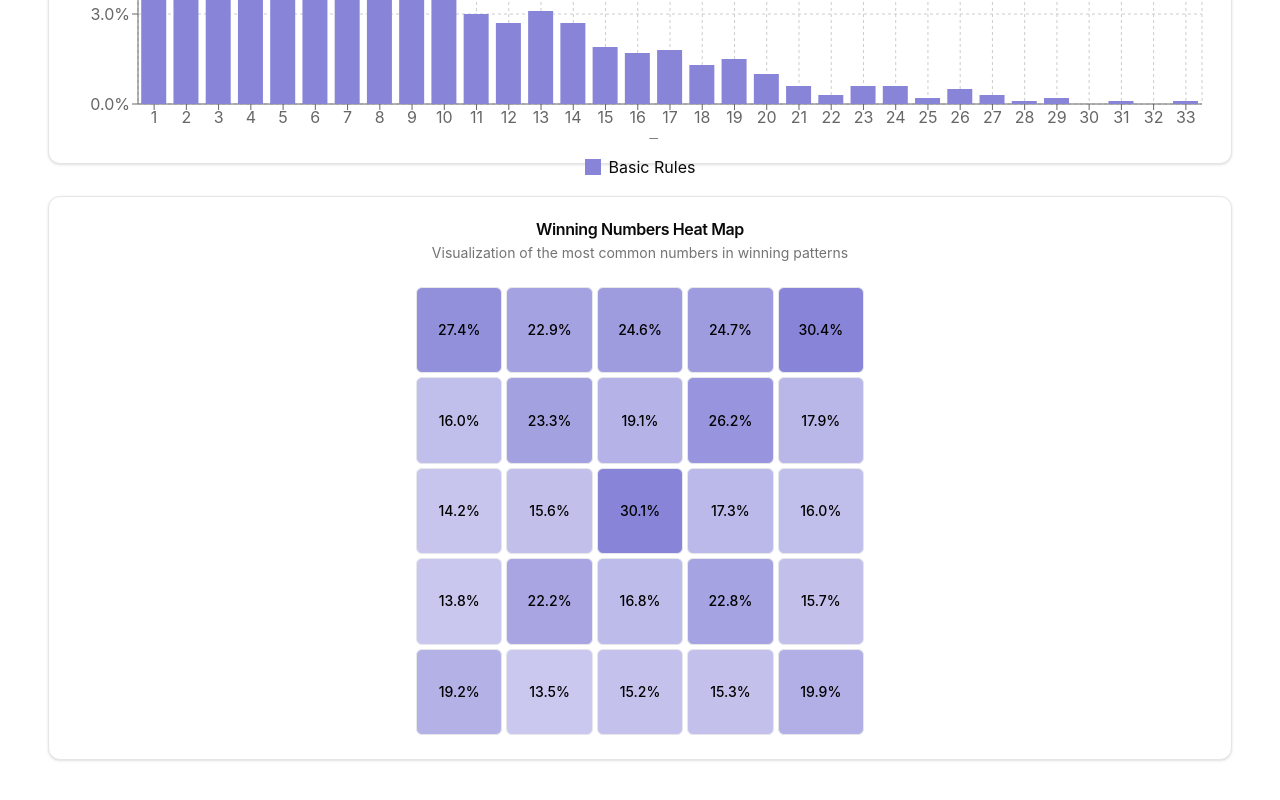
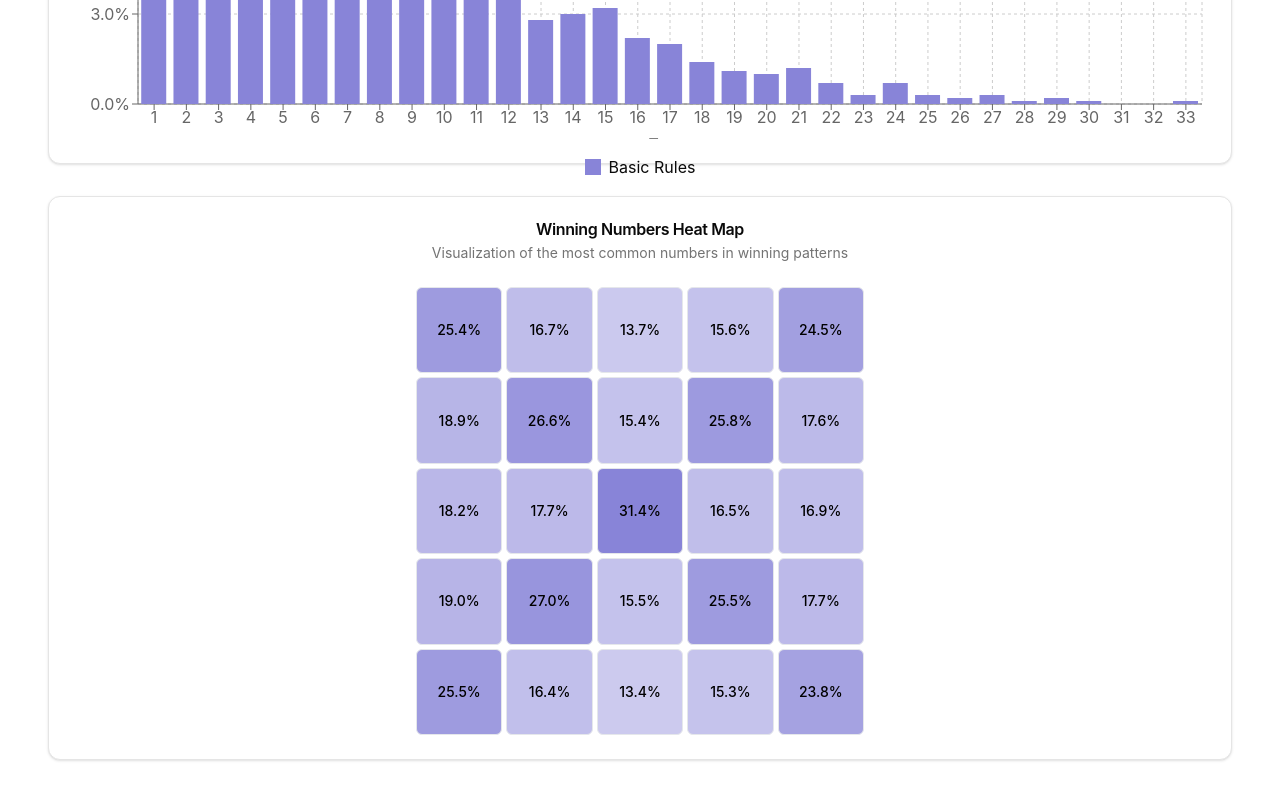
Before and after one commit to jzeiders/simulation-site, a React (Vite) app in the folder simulation-sites/: page / in a window 1280 px wide. Shown: the part 1676-2476 px from the top of the page. Built offline with nearby package versions, Linux system fonts and the light colour scheme.

Commit message:
Wow the issue was in fact non-randomness in my shuffling, who could've seen that coming

```diff
--- a/simulation-sites/src/pages/bingo-simulator-blog.tsx
+++ b/simulation-sites/src/pages/bingo-simulator-blog.tsx
@@ -5,10 +5,10 @@ import { Button } from "@/components/ui/button"
 import { Card, CardContent, CardDescription, CardFooter, CardHeader, CardTitle } from "@/components/ui/card"
 import { Input } from "@/components/ui/input"
 import { Label } from "@/components/ui/label"
-import { cn } from "@/lib/utils"
+import { cn, shuffleArray } from "@/lib/utils"
 import { useMemo, useState } from 'react'
 import { cacheable } from '@/lib/Cache';
-import { uniqBy } from 'es-toolkit'
+import { shuffle, uniqBy } from 'es-toolkit'
 
 interface WinningTile {
     row: number;
@@ -265,40 +265,6 @@ export default function BingoSimulatorBlog() {
                             />
                         </CardContent>
                     </Card>
-
-                    {/* <Card className="mt-8">
-                        <CardHeader>
-                            <CardTitle>Winner vs Runner-up Analysis</CardTitle>
-                            <CardDescription>
-                                Distribution of how many turns after the winner the next player would have won
-                            </CardDescription>
-                        </CardHeader>
-                        <CardContent>
-                            <div className="mb-4">
-                                <p className="font-semibold">Average Turns Until Second Place Would Win</p>
-                                <p className="text-2xl">{(result.avgTurnsToSecond - result.avgTurns).toFixed(2)} turns after winner</p>
-                            </div>
-                            <div className="h-[400px]">
-                                <ResponsiveContainer width="100%" height="100%">
-                                    <BarChart data={result.turnDifferenceDistribution}>
-                                        <CartesianGrid strokeDasharray="3 3" />
-                                        <XAxis
-                                            dataKey="difference"
-                                            label={{ value: 'Turns After Winner', position: 'bottom' }}
-                                        />
-                                        <YAxis
-                                            label={{ value: 'Percentage of Games', angle: -90, position: 'insideLeft' }}
-                                            tickFormatter={(value) => `${value.toFixed(1)}%`}
-                                        />
-                                        <Tooltip
-                                            formatter={(value: number) => [`${value.toFixed(1)}%`, 'Percentage of Games']}
-                                        />
-                                        <Bar dataKey="frequency" fill="#82ca9d" />
-                                    </BarChart>
-                                </ResponsiveContainer>
-                            </div>
-                        </CardContent>
-                    </Card> */}
                 </>
             )}
         </div>
@@ -347,18 +313,29 @@ interface BingoGame {
     numbers: number[];
 }
 
-function makeBingoCard(): BingoCard {
+// Add this type and helper function
+type RandomFn = () => number;
+const defaultRandom: RandomFn = () => Math.random();
+
+// Modify makeBingoCard to accept random function
+export function makeBingoCard(random: RandomFn = defaultRandom): BingoCard {
     let card: number[] = []
     for (let i = 0; i < 5; i++) {
-        card = card.concat(Array.from({ length: 15 }, (_, j) => i * 15 + j + 1).sort(() => Math.random() - 0.5).slice(0, 5))
+        card = card.concat(
+            shuffle(Array.from({ length: 15 }, (_, j) => i * 15 + j + 1))
+                .slice(0, 5)
+        )
     }
-    return { numbers: card }
+    // Transpose the card
+    const transposedCard: number[][] = Array.from({ length: 5 }, (_, i) => card.filter((_, j) => j % 5 === i))
+    return { numbers: transposedCard.flat() }
 }
 
-function makeBingoGame(numPlayers: number): BingoGame {
+// Modify makeBingoGame to accept random function
+export function makeBingoGame(numPlayers: number, random: RandomFn = defaultRandom): BingoGame {
     return {
-        cards: Array.from({ length: numPlayers }, () => makeBingoCard()),
-        numbers: Array.from({ length: 75 }, (_, i) => i + 1).sort(() => Math.random() - 0.5)
+        cards: Array.from({ length: numPlayers }, () => makeBingoCard(random)),
+        numbers: shuffle(Array.from({ length: 75 }, (_, i) => i + 1))
     }
 }
 
@@ -527,6 +504,22 @@ const generateHeatMapData = cacheable()(function generateHeatMapData(simulation:
 
     const winTypeMap = new Map<string, number>()
 
+    // Get the average position of each number in each drawn sequence
+    const numberPositionMap = new Map<number, number[]>()
+    for (let i = 0; i < 75; i++) {
+        numberPositionMap.set(i + 1, [])
+    }
+    simulation.games.forEach(game => {
+        game.numbers.forEach((number, index) => {
+            numberPositionMap.get(number)?.push(index)
+        })
+    })
+    numberPositionMap.forEach((positions, number) => {
+        numberPositionMap.set(number, positions.reduce((acc, curr) => acc + curr, 0) / positions.length)
+    })
+    numberPositionMap.forEach((_, number) => {
+        console.log(`${number}: ${numberPositionMap.get(number)}`)
+    })
 
     simulation.games.forEach(game => {
         const firstWinTurn = getFirstWinningTurn(game, options);
@@ -560,6 +553,7 @@ const generateHeatMapData = cacheable()(function generateHeatMapData(simulation:
         col: index % 5,
         frequency: frequency / totalWins
     }));
+    console.log(tiles)
 
     return {
         tiles,
```
Also changed, not shown: 1 other file (tests, documents, lock files or other folders).
